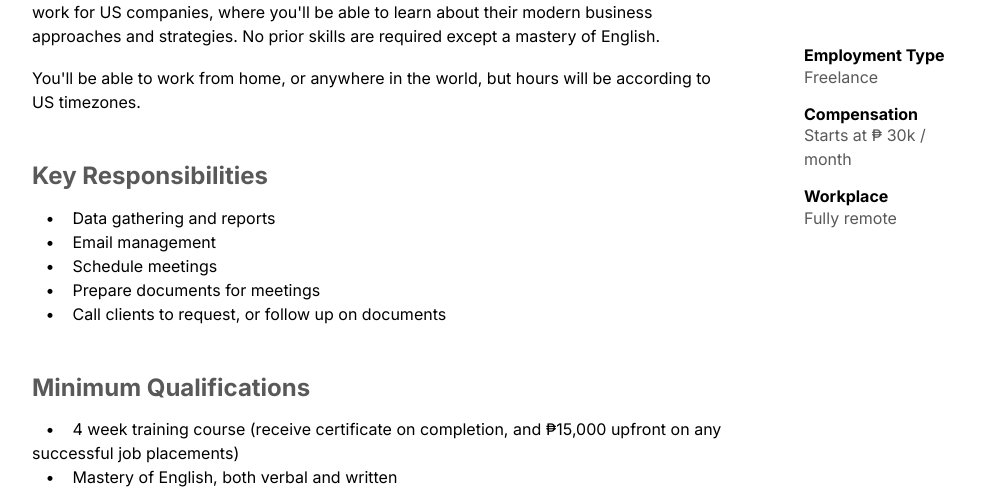
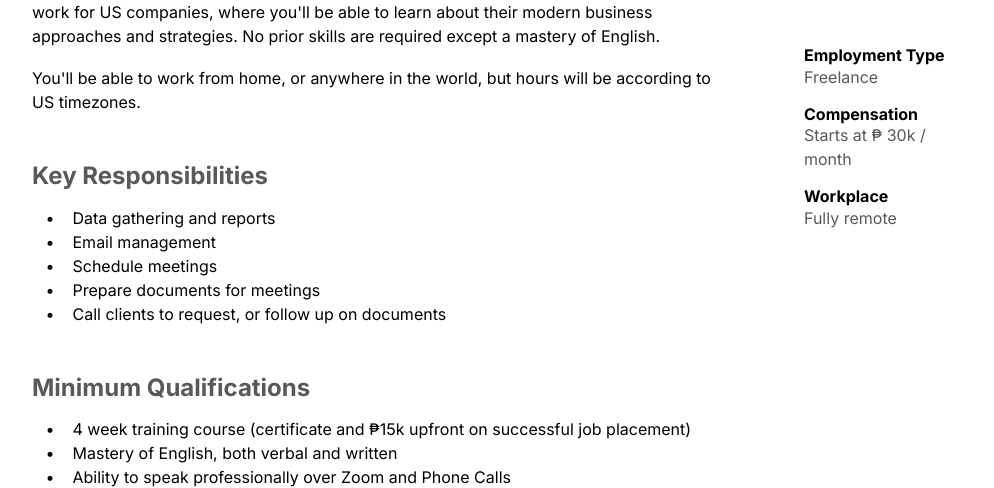
Before and after one commit to promptph/hiring, a website built with Parcel: page index.html in a window 1280 px wide. Shown: the part 288-776 px from the top of the page, without its empty margins (138-1132 px from the left). Built offline with nearby package versions, Linux system fonts and the light colour scheme.

Commit message:
Edited wording of training course

```diff
--- a/index.html
+++ b/index.html
@@ -148,7 +148,7 @@
             <span class="home-text44">
               <span>&nbsp; &nbsp;•&nbsp; &nbsp;</span>
               <span>
-                4 week training course (receive certificate on completion, and ₱15,000 upfront on any successful job placements)
+                4 week training course (certificate and ₱15k upfront on successful job placement)
               </span>
               <br />
               <span>&nbsp; &nbsp;•&nbsp; &nbsp;</span>
```
